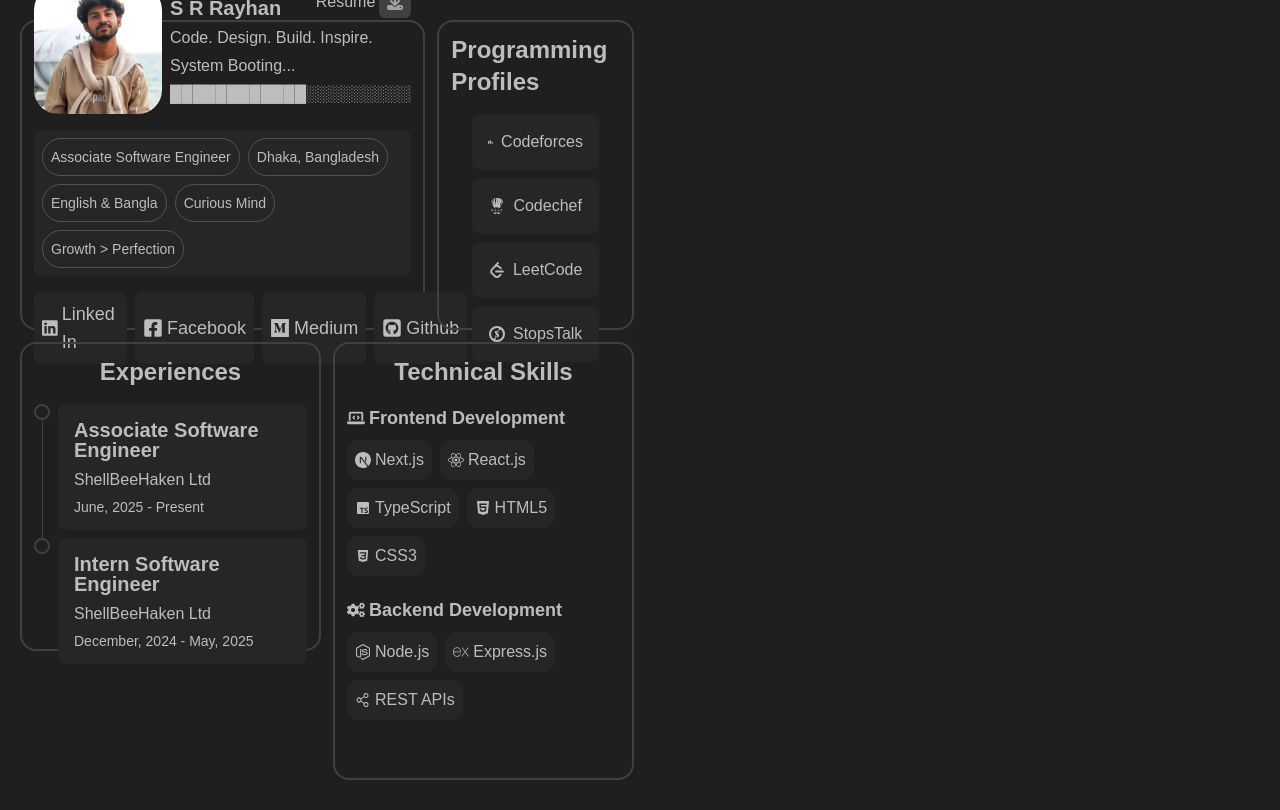
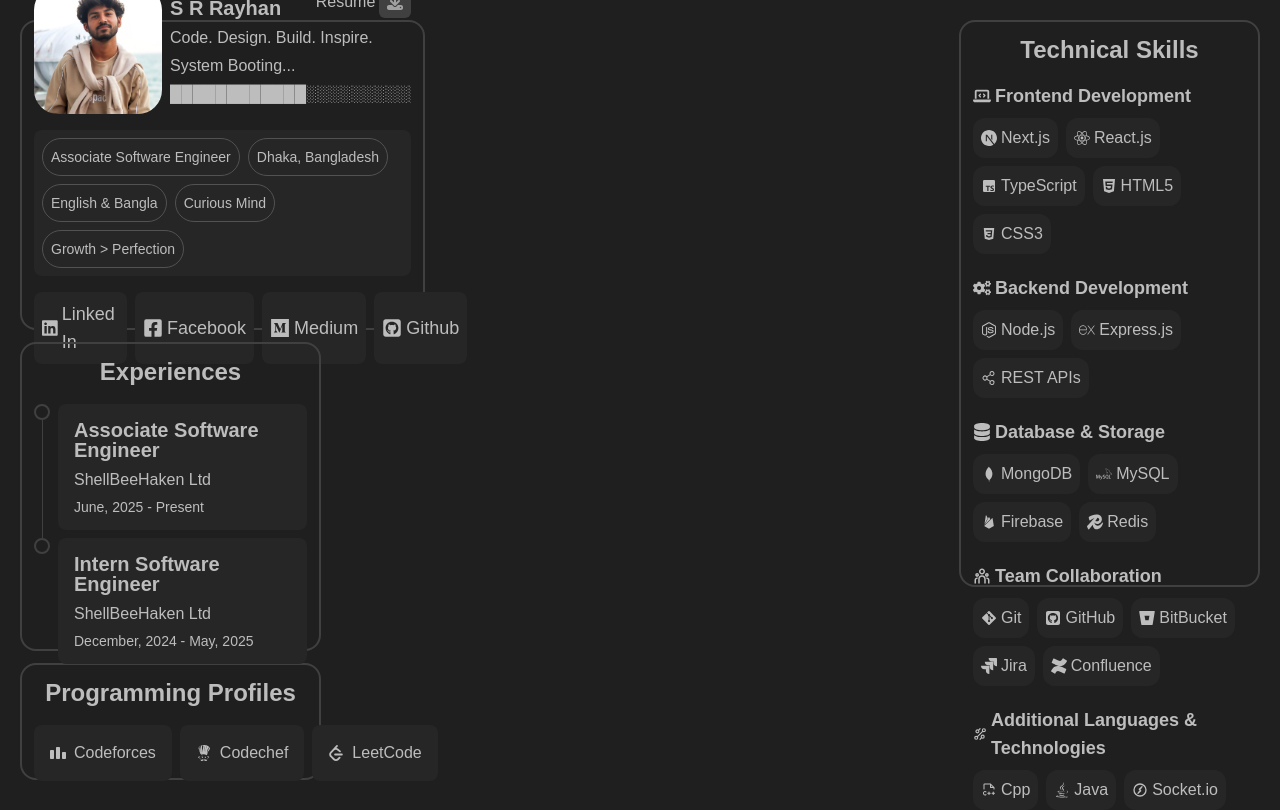
Before and after one commit to SRRayhan066/SRRayhan066, a Next.js app: page / in a window 1280 px wide. Built offline with nearby package versions, Linux system fonts and the light colour scheme.

Commit message:
Implement skill section

```diff
--- a/src/components/info-tag/InfoTag.tsx
+++ b/src/components/info-tag/InfoTag.tsx
@@ -2,7 +2,7 @@
 
 export default function InfoTag({ children }: { children: React.ReactNode }) {
   return (
-    <div className="p-2 border rounded-4xl w-fit text-sm border-neutral-600 flex items-center justify-center">
+    <div className="p-2 border rounded-4xl w-fit text-sm border-neutral-600 flex items-center gap-1 justify-center">
       {children}
     </div>
   );
--- a/src/data/portfolioData.ts
+++ b/src/data/portfolioData.ts
@@ -1,22 +1,38 @@
-import { BiLogoCss3, BiLogoTypescript } from "react-icons/bi";
-import { FaCogs, FaFacebookSquare, FaLinkedin } from "react-icons/fa";
+import { BiLogoCss3, BiLogoFirebase, BiLogoTypescript } from "react-icons/bi";
+import { DiMongodb, DiRedis } from "react-icons/di";
 import {
+  FaBitbucket,
+  FaCogs,
+  FaConfluence,
+  FaFacebookSquare,
+  FaGitAlt,
+  FaLinkedin,
+} from "react-icons/fa";
+import {
+  FaDatabase,
   FaHtml5,
+  FaJava,
   FaLaptopCode,
   FaNodeJs,
   FaReact,
   FaSquareGithub,
 } from "react-icons/fa6";
+import { GrTechnology } from "react-icons/gr";
 import { IoLogoMedium } from "react-icons/io5";
-import { PiShareNetwork } from "react-icons/pi";
+import { PiFileCppDuotone, PiShareNetwork } from "react-icons/pi";
+import { RiTeamLine } from "react-icons/ri";
 import {
   SiCodechef,
   SiCodeforces,
   SiExpress,
+  SiJira,
   SiLeetcode,
+  SiMysql,
   SiNextdotjs,
+  SiRedis,
   SiStopstalk,
 } from "react-icons/si";
+import { TbBrandCpp, TbBrandSocketIo } from "react-icons/tb";
 
 export const aboutMe = {
   name: "S R Rayhan",
@@ -44,7 +60,6 @@
   { name: "Codeforces", icon: SiCodeforces },
   { name: "Codechef", icon: SiCodechef },
   { name: "LeetCode", icon: SiLeetcode },
-  { name: "StopsTalk", icon: SiStopstalk },
 ];
 
 export const experiences = [
@@ -109,4 +124,76 @@
       },
     ],
   },
+  {
+    title: {
+      icon: FaDatabase,
+      name: "Database & Storage",
+    },
+    skills: [
+      {
+        icon: DiMongodb,
+        name: "MongoDB",
+      },
+      {
+        icon: SiMysql,
+        name: "MySQL",
+      },
+      {
+        icon: BiLogoFirebase,
+        name: "Firebase",
+      },
+      {
+        icon: SiRedis,
+        name: "Redis",
+      },
+    ],
+  },
+  {
+    title: {
+      icon: RiTeamLine,
+      name: "Team Collaboration",
+    },
+    skills: [
+      {
+        icon: FaGitAlt,
+        name: "Git",
+      },
+      {
+        icon: FaSquareGithub,
+        name: "GitHub",
+      },
+      {
+        icon: FaBitbucket,
+        name: "BitBucket",
+      },
+      {
+        icon: SiJira,
+        name: "Jira",
+      },
+      {
+        icon: FaConfluence,
+        name: "Confluence",
+      },
+    ],
+  },
+  {
+    title: {
+      icon: GrTechnology,
+      name: "Additional Languages & Technologies",
+    },
+    skills: [
+      {
+        icon: PiFileCppDuotone,
+        name: "Cpp",
+      },
+      {
+        icon: FaJava,
+        name: "Java",
+      },
+      {
+        icon: TbBrandSocketIo,
+        name: "Socket.io",
+      },
+    ],
+  },
 ];
--- a/src/sections/ProgrammingProfile.tsx
+++ b/src/sections/ProgrammingProfile.tsx
@@ -5,9 +5,9 @@
 
 export default function ProgrammingProfile() {
   return (
-    <ContentWrapper className="col-start-5 col-span-2 row-start-1 row-span-5 flex flex-col items-center gap-4">
+    <ContentWrapper className="col-start-1 col-span-3 row-start-11 row-span-2 flex flex-col items-center gap-4">
       <h3 className="text-2xl font-bold">Programming Profiles</h3>
-      <div className="w-3/4 h-full flex flex-col justify-center gap-2">
+      <div className="w-full h-full flex gap-2">
         {programmingProfiles.map(({ name, icon: Icon }) => (
           <ProgrammingTag key={name}>
             <Icon /> {name}
--- a/src/sections/Skills.tsx
+++ b/src/sections/Skills.tsx
@@ -7,7 +7,7 @@
 
 export default function Skills() {
   return (
-    <ContentWrapper className="col-start-4 col-span-3 row-start-6 row-span-7 flex flex-col items-center gap-4">
+    <ContentWrapper className="col-start-10 col-span-3 row-start-1 row-span-9 flex flex-col items-center gap-4">
       <h1 className="text-2xl font-bold">Technical Skills</h1>
       <div className="w-full flex flex-col gap-5">
         {skillSet.map((set, index) => {
```
